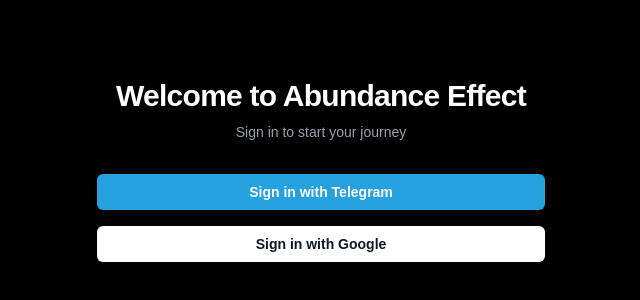
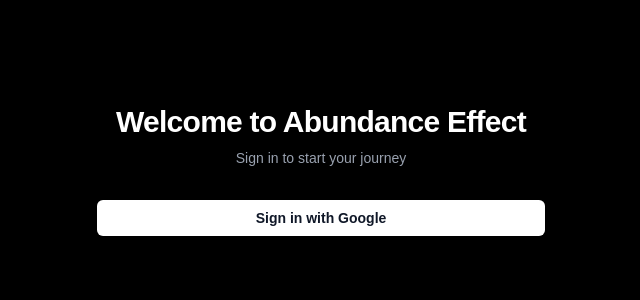
Before and after one commit to Evgeniyzuev/abundance-effect, a Next.js app: page /login in a window 1280 px wide. Shown: the part 242-542 px from the top of the page, without its empty margins (319-959 px from the left). Built offline with nearby package versions, Linux system fonts and the light colour scheme; no server answers.

Commit message:
feat: add a new login page with Google OAuth integration using Supabase.

```diff
--- a/app/login/page.tsx
+++ b/app/login/page.tsx
@@ -1,31 +1,29 @@
-'use client'
+'use client';
 
-import { createClient } from '@/utils/supabase/client'
-import { useRouter } from 'next/navigation'
-import { useState } from 'react'
+import { createClient } from '@/utils/supabase/client';
+import { useState } from 'react';
 
 export default function LoginPage() {
-    const supabase = createClient()
-    const router = useRouter()
-    const [loading, setLoading] = useState(false)
+    const supabase = createClient();
+    const [loading, setLoading] = useState(false);
 
-    const handleLogin = async (provider: 'google' | 'telegram') => {
-        setLoading(true)
+    const handleLogin = async (provider: string) => {
+        setLoading(true);
         try {
             const { error } = await supabase.auth.signInWithOAuth({
-                provider,
+                provider: provider as any,
                 options: {
                     redirectTo: `${window.location.origin}/auth/callback`,
                 },
-            })
-            if (error) throw error
+            });
+            if (error) throw error;
         } catch (error) {
-            console.error('Error logging in:', error)
-            alert('Error logging in')
+            console.error('Error logging in:', error);
+            alert('Error logging in');
         } finally {
-            setLoading(false)
+            setLoading(false);
         }
-    }
+    };
 
     return (
         <div className="flex min-h-screen flex-col items-center justify-center bg-black text-white p-4">
@@ -38,16 +36,7 @@ export default function LoginPage() {
                         Sign in to start your journey
                     </p>
                 </div>
-
                 <div className="mt-8 space-y-4">
-                    <button
-                        onClick={() => handleLogin('telegram')}
-                        disabled={loading}
-                        className="group relative flex w-full justify-center rounded-md bg-[#24A1DE] px-3 py-2 text-sm font-semibold text-white hover:bg-[#1F8BBF] focus-visible:outline focus-visible:outline-2 focus-visible:outline-offset-2 focus-visible:outline-[#24A1DE] disabled:opacity-50"
-                    >
-                        Sign in with Telegram
-                    </button>
-
                     <button
                         onClick={() => handleLogin('google')}
                         disabled={loading}
@@ -58,5 +47,5 @@ export default function LoginPage() {
                 </div>
             </div>
         </div>
-    )
+    );
 }
```
Also changed, not shown: 1 other file (tests, documents, lock files or other folders).
